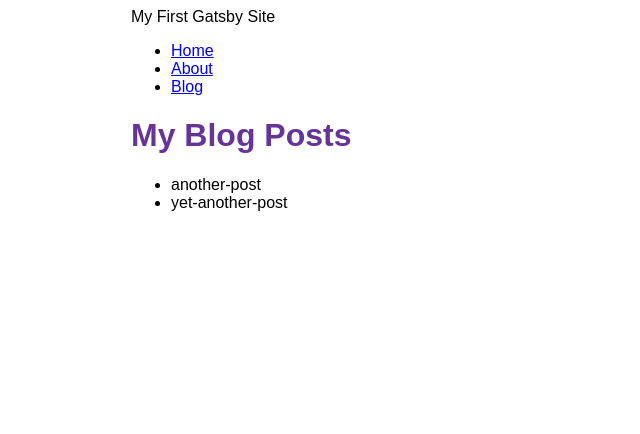
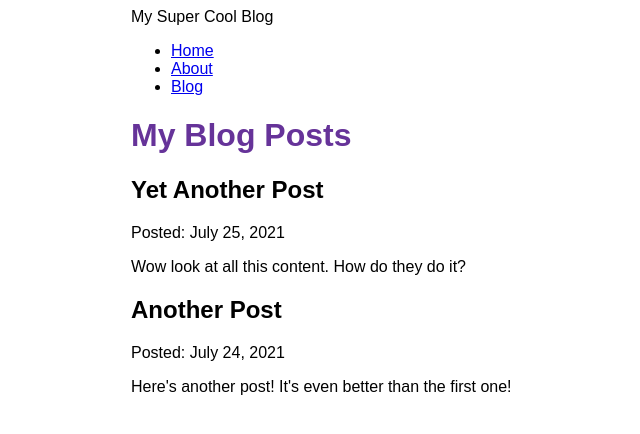
Before and after one commit to Joao-Miguel-Maia/my-first-gatsby-site, a Gatsby site: page /blog in a window 1280 px wide. Shown: the whole page, without its empty margins (259-899 px from the left). Built offline with nearby package versions, Linux system fonts and the light colour scheme; Gatsby itself is replaced by a stand-in of ours.

Commit message:
commit cap5

```diff
--- a/blog/another-post.mdx
+++ b/blog/another-post.mdx
@@ -0,0 +1,7 @@
+---
+title: "Another Post"
+date: "2021-07-24"
+slug: "another-post"
+---
+
+Here's another post! It's even better than the first one!
--- a/blog/yet-another-post.mdx
+++ b/blog/yet-another-post.mdx
@@ -0,0 +1,7 @@
+---
+title: "Yet Another Post"
+date: "2021-07-25"
+slug: "yet-another-post"
+---
+
+Wow look at all this content. How do they do it?
--- a/gatsby-config.js
+++ b/gatsby-config.js
@@ -3,17 +3,18 @@
  */
 module.exports = {
   siteMetadata: {
-    title: "My First Gatsby Site",
+    title: "My Super Cool Blog",
   },
   plugins: [
     "gatsby-plugin-image",
     "gatsby-plugin-sharp",
     {
-      resolve: "gatsby-source-filesystem",
+      resolve: `gatsby-source-filesystem`,
       options: {
         name: `blog`,
-        path: `${__dirname}/blog`,
-      }
+        path: `${__dirname}/blog/`,
+      },
     },
+    "gatsby-plugin-mdx",
   ],
-}
+};
--- a/package.json
+++ b/package.json
@@ -15,8 +15,10 @@
     "clean": "gatsby clean"
   },
   "dependencies": {
+    "@mdx-js/react": "^2.3.0",
     "gatsby": "^5.13.5",
     "gatsby-plugin-image": "^3.13.1",
+    "gatsby-plugin-mdx": "^5.13.1",
     "gatsby-plugin-sharp": "^5.13.1",
     "gatsby-source-filesystem": "^5.13.1",
     "react": "^18.2.0",
--- a/src/pages/blog.js
+++ b/src/pages/blog.js
@@ -7,24 +7,30 @@
 const BlogPage = ({ data }) => {
     return (
       <Layout pageTitle="My Blog Posts">
-            <ul>
         {
-                    data.allFile.nodes.map(node => (
-                        <li key={node.name}>
-                            {node.name}
-                        </li>
+          data.allMdx.nodes.map((node) => (
+            <article key={node.id}>
+              <h2>{node.frontmatter.title}</h2>
+              <p>Posted: {node.frontmatter.date}</p>
+              <p>{node.excerpt}</p>
+
+            </article>
           ))
         }
-            </ul>
       </Layout>
     )
   }
 
   export const query = graphql`
     query {
-    allFile {
+      allMdx(sort: { frontmatter: { date: DESC }}) {
         nodes {
-        name
+          frontmatter {
+            title
+            date(formatString: "MMMM DD, YYYY")
+          }
+          id
+          excerpt
         }
       }
     }
```
Also changed, not shown: 2 other files. Lines whose indentation alone changed are shown as unchanged.
